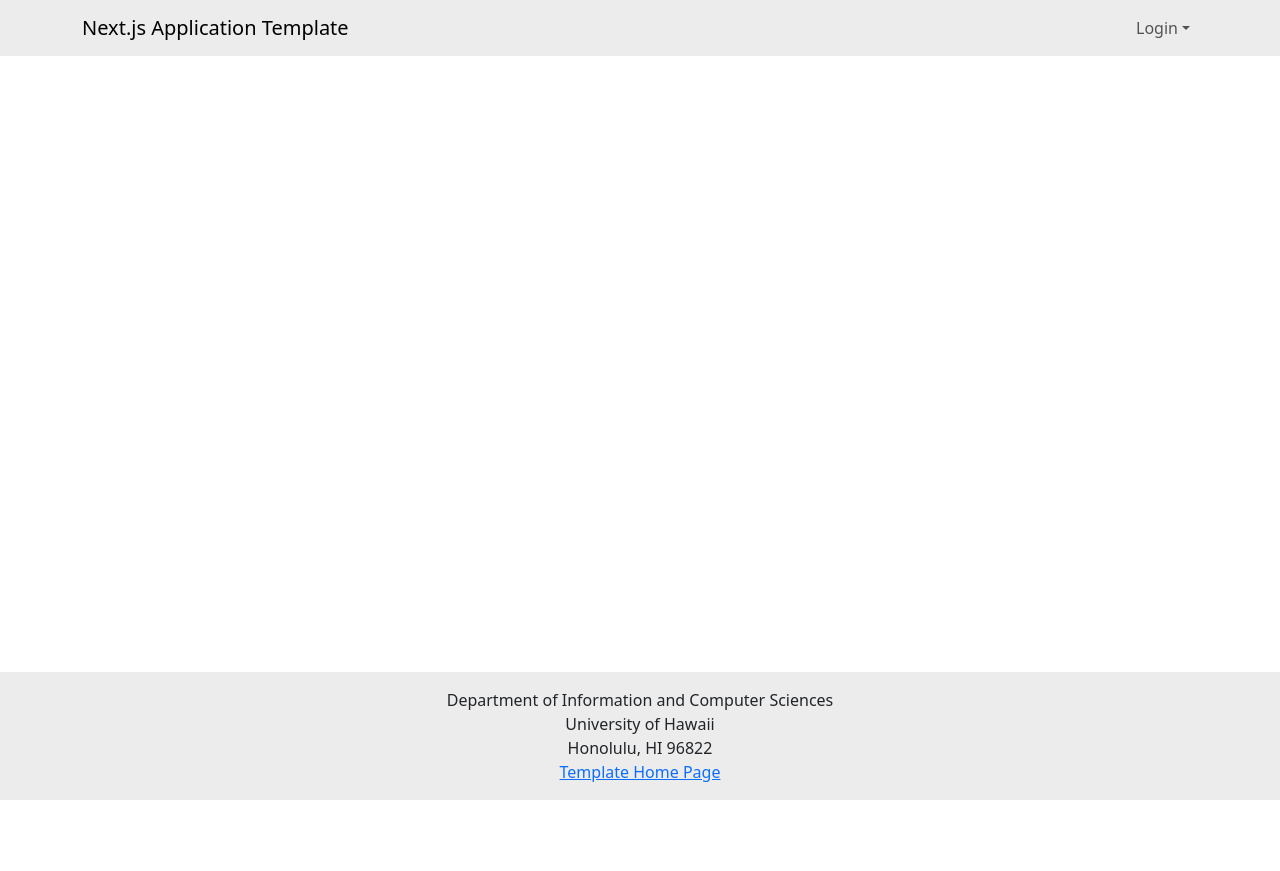
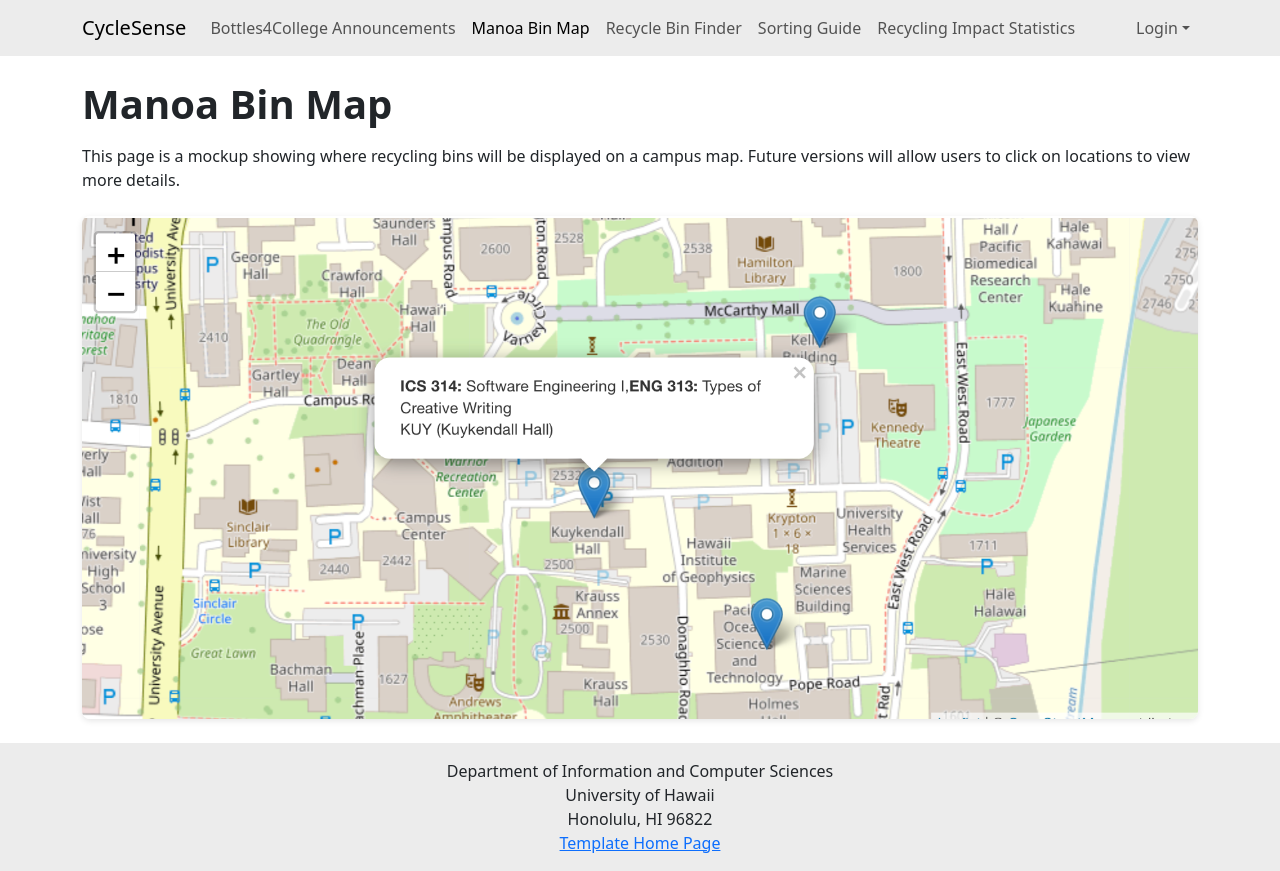
Before and after one commit to cycle5ense/cycle5ense, a Next.js app: page /map in a window 1280 px wide. Before the commit the page ends 800 px from the top, so only its background shows below. Built offline with nearby package versions, Linux system fonts and the light colour scheme; no server answers.

Commit message:
Mock Up Issue-6
Mock up Issue-6

```diff
--- a/src/app/map/page.tsx
+++ b/src/app/map/page.tsx
@@ -1,11 +1,30 @@
-import {} from "react-bootstrap";
+import Image from 'next/image';
+import { Container } from 'react-bootstrap';
 
-const MapPage = async () => {
+const MapPage = () => {
   return (
-    <main>
+    <Container className="py-4">
+      <h1 className="fw-bold mb-3">Manoa Bin Map</h1>
 
-    </main>
-    );
+      <p className="mb-4">
+        This page is a mockup showing where recycling bins will be displayed on a campus map.
+        Future versions will allow users to click on locations to view more details.
+      </p>
+
+      <Image
+        src="/img/map-placeholder.jpeg"
+        alt="UH Mānoa campus map"
+        width={1200}
+        height={800}
+        style={{
+          width: '100%',
+          height: 'auto',
+          borderRadius: '8px',
+          boxShadow: '0 2px 6px rgba(0,0,0,0.1)',
+        }}
+      />
+    </Container>
+  );
 };
 
 export default MapPage;
--- a/src/components/Navbar.tsx
+++ b/src/components/Navbar.tsx
@@ -1,6 +1,6 @@
 'use client';
 
-import { useSession } from 'next-auth/react'; // v5 compatible
+import { useSession } from 'next-auth/react';
 import { usePathname } from 'next/navigation';
 import { Container, Nav, Navbar, NavDropdown } from 'react-bootstrap';
 import { BoxArrowRight, Lock, PersonFill, PersonPlusFill } from 'react-bootstrap-icons';
@@ -8,66 +8,74 @@ import { BoxArrowRight, Lock, PersonFill, PersonPlusFill } from 'react-bootstrap
 const NavBar: React.FC = () => {
   const { data: session, status } = useSession();
   const pathName = usePathname();
+
   if (status === 'loading') return null;
+
   const currentUser = session?.user?.email;
   const role = session?.user?.role;
+
   return (
     <Navbar bg="light" expand="lg">
       <Container>
-        <Navbar.Brand href="/">Next.js Application Template</Navbar.Brand>
+        <Navbar.Brand href="/">CycleSense</Navbar.Brand>
+
         <Navbar.Toggle aria-controls="basic-navbar-nav" />
+
         <Navbar.Collapse id="basic-navbar-nav">
-          <Nav className="me-auto justify-content-start">
-            {currentUser && (
-              <>
-                <Nav.Link id="announcements" href="/announcements" active={pathName === '/announcements'}>
+          {/* LEFT SIDE LINKS (ALWAYS VISIBLE) */}
+          <Nav className="me-auto">
+
+            <Nav.Link href="/announcements" active={pathName === '/announcements'}>
               Bottles4College Announcements
             </Nav.Link>
-                <Nav.Link id="map" href="/map" active={pathName === '/map'}>
+
+            <Nav.Link href="/map" active={pathName === '/map'}>
               Manoa Bin Map
             </Nav.Link>
-                <Nav.Link id="find-bin" href="/find-bin" active={pathName === '/find-bin'}>
+
+            <Nav.Link href="/find-bin" active={pathName === '/find-bin'}>
               Recycle Bin Finder
             </Nav.Link>
-                <Nav.Link id="sorting-guide" href="/sorting-guide" active={pathName === '/sorting-guide'}>
+
+            <Nav.Link href="/sorting-guide" active={pathName === '/sorting-guide'}>
               Sorting Guide
             </Nav.Link>
-                <Nav.Link id="recycle-statistics" href="/recycle-statistics" active={pathName === '/recycle-statistics'}>
+
+            <Nav.Link href="/recycle-statistics" active={pathName === '/recycle-statistics'}>
               Recycling Impact Statistics
             </Nav.Link>
-              </>
-            )}
-            {currentUser && role === 'ADMIN' && (
-              <Nav.Link id="admin-stuff-nav" href="/admin" active={pathName === '/admin'}>
+
+            {role === 'ADMIN' && (
+              <Nav.Link href="/admin" active={pathName === '/admin'}>
                 Admin
               </Nav.Link>
             )}
+
           </Nav>
+
+          {/* RIGHT SIDE LOGIN */}
           <Nav>
             {session ? (
-              <NavDropdown id="login-dropdown" title={currentUser}>
-                <NavDropdown.Item id="login-dropdown-sign-out" href="/api/auth/signout">
-                  <BoxArrowRight />
-                  Sign Out
+              <NavDropdown title={currentUser ?? 'Account'}>
+                <NavDropdown.Item href="/api/auth/signout">
+                  <BoxArrowRight /> Sign Out
                 </NavDropdown.Item>
-                <NavDropdown.Item id="login-dropdown-change-password" href="/auth/change-password">
-                  <Lock />
-                  Change Password
+                <NavDropdown.Item href="/auth/change-password">
+                  <Lock /> Change Password
                 </NavDropdown.Item>
               </NavDropdown>
             ) : (
-              <NavDropdown id="login-dropdown" title="Login">
-                <NavDropdown.Item id="login-dropdown-sign-in" href="/auth/signin">
-                  <PersonFill />
-                  Sign in
+              <NavDropdown title="Login">
+                <NavDropdown.Item href="/auth/signin">
+                  <PersonFill /> Sign in
                 </NavDropdown.Item>
-                <NavDropdown.Item id="login-dropdown-sign-up" href="/auth/signup">
-                  <PersonPlusFill />
-                  Sign up
+                <NavDropdown.Item href="/auth/signup">
+                  <PersonPlusFill /> Sign up
                 </NavDropdown.Item>
               </NavDropdown>
             )}
           </Nav>
+
         </Navbar.Collapse>
       </Container>
     </Navbar>
```
Also changed, not shown: public/img/map-placeholder.jpeg (added). Lines whose indentation alone changed are shown as unchanged.
